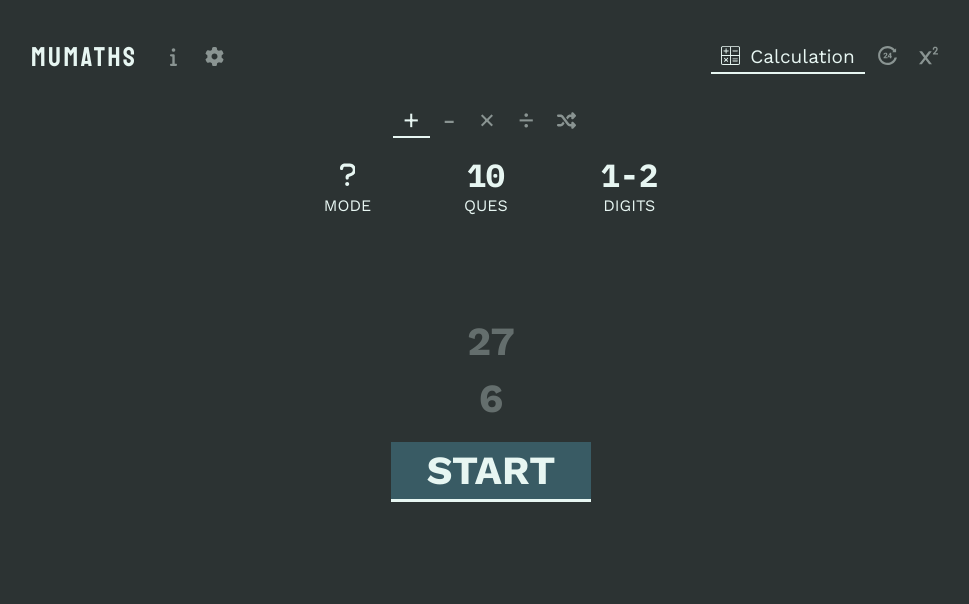
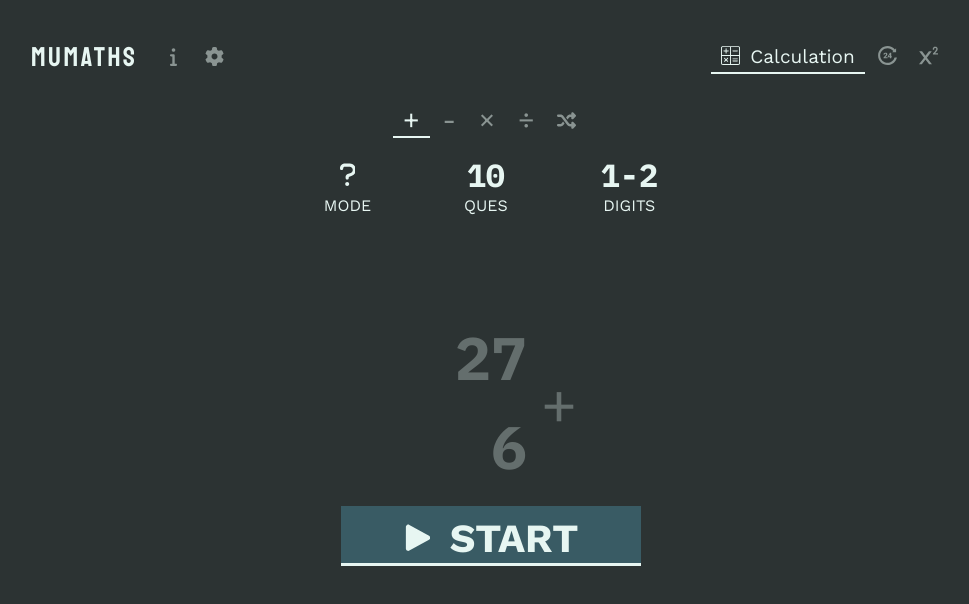
Before and after one commit to tinagrit/mumaths, a React (Vite) app: page /calculation in a window 1280 px wide. Shown: the top 604 px of the page, without its empty margins (149-1118 px from the left). Built offline with nearby package versions, Linux system fonts and the light colour scheme.

Commit message:
gamemode and generator change

```diff
--- a/src/components/icons/index.tsx
+++ b/src/components/icons/index.tsx
@@ -181,3 +181,12 @@ export const RestartIcon = ({ className }: IconProps) => (
     />
   </svg>
 );
+
+export const PlayIcon = ({ className }: IconProps) => (
+  <svg className={className} xmlns="http://www.w3.org/2000/svg" viewBox="0 0 448 512">
+    <path
+      className="main"
+      d="M91.2 36.9c-12.4-6.8-27.4-6.5-39.6 .7S32 57.9 32 72l0 368c0 14.1 7.5 27.2 19.6 34.4s27.2 7.5 39.6 .7l336-184c12.8-7 20.8-20.5 20.8-35.1s-8-28.1-20.8-35.1l-336-184z"
+    />
+  </svg>
+);
--- a/src/components/layout/TopBar.tsx
+++ b/src/components/layout/TopBar.tsx
@@ -19,7 +19,8 @@ export default function TopBar() {
       <div className="section left">
         <div className="logo">
           <Link to="/">
-            <h1 className="title">{lang.metadata.NameDisplay}</h1>
+            <h1 className="title hideOnSmall">{lang.metadata.NameDisplay}</h1>
+            <h1 className="title showOnSmall">{lang.metadata.NameDisplayTiny}</h1>
           </Link>
         </div>
         <div className="menubar nowrap" id="titlemenu">
--- a/src/data/lang.ts
+++ b/src/data/lang.ts
@@ -2,6 +2,7 @@ export const lang = {
   metadata: {
     Name: 'MUMATHS',
     NameDisplay: 'MUMATHS',
+    NameDisplayTiny: 'MM',
     Title: 'MUMATHS',
     SocialTile: 'MUMATHS — Quick Math Games',
     SocialDesc: 'Practice your math skills',
@@ -57,7 +58,8 @@ export const lang = {
     DigitSmall: 'DIGITS',
     CompTitle: 'Competitive',
     CompDesc: 'Make the best time for 10 questions, 1-2 digits',
-    CompSearch: 'Competitive Comp Fixed'
+    CompSearch: 'Competitive Comp Fixed',
+    CompDefault: 'Default'
   }
 } as const;
 
--- a/src/features/calculation/CalculationPage.tsx
+++ b/src/features/calculation/CalculationPage.tsx
@@ -1,6 +1,6 @@
-import { KeyboardEvent, useMemo, useState } from 'react';
+import { KeyboardEvent, useEffect, useMemo, useRef, useState } from 'react';
 import { lang } from '../../data/lang';
-import { GameMode, getDigitOptions, getGameModeOptions } from './hooks/typerOptions';
+import { GameMode, getDigitOptions, getGameModeOptions, getQuestionCompetitiveOptions } from './hooks/typerOptions';
 import { useDocumentTitle } from '../../hooks/useDocumentTitle';
 import { useTyper } from '../../components/typer/TyperProvider';
 import {
@@ -14,7 +14,8 @@ import {
   ScoreFailureIcon,
   ScoreSuccessIcon,
   ShuffleIcon,
-  TimerStatIcon
+  TimerStatIcon,
+  PlayIcon
 } from '../../components/icons';
 import { CalculationSettings, Operation, useCalculationGame } from './hooks/useCalculationGame';
 
@@ -61,6 +62,9 @@ export default function CalculationPage() {
   const [settings, setSettings] = useState<CalculationSettings>(initialSettings);
   const game = useCalculationGame(settings);
 
+  const questionsRef = useRef<HTMLDivElement>(null);
+  const answerRef = useRef<HTMLInputElement>(null);
+
   // displayed string value
   const questionValue = useMemo(() => {
     if (settings.mode === 'time') {
@@ -94,7 +98,7 @@ export default function CalculationPage() {
         }));
 
         if (option.id === 'competitive') {
-          setSettings((prev) => ({ ...prev, digitRange: '1-2', questionLimit: 10, operation: 'shuffle' }));
+          setSettings((prev) => ({ ...prev, digitRange: '2-3', questionLimit: 10, operation: 'shuffle' }));
         }
       }
     });
@@ -102,7 +106,20 @@ export default function CalculationPage() {
 
   // user clicks to choose question limit
   const handleQuestionConfig = () => {
-    if (settings.mode === 'infinity' || settings.mode === 'competitive' || game.isPlaying) return;
+    if (settings.mode === 'infinity' || game.isPlaying) return;
+
+    if (settings.mode == 'competitive') {
+      openTyper({
+        type: 'list',
+        label: lang.gamemode.QuestionTitle,
+        options: getQuestionCompetitiveOptions(settings.questionLimit),
+        onSelect: (option) => {
+          setSettings((prev) => ({ ...prev, questionLimit: Number(option.id) }));
+        }
+      });
+
+      return;
+    }
 
     const isTime = settings.mode === 'time';
     openTyper({
@@ -125,12 +142,12 @@ export default function CalculationPage() {
   };
 
   const handleDigitChange = () => {
-    if (settings.mode === 'competitive' || game.isPlaying) return;
+    if (game.isPlaying) return;
 
     openTyper({
       type: 'list',
       label: lang.gamemode.DigitTitle,
-      options: getDigitOptions(settings.digitRange),
+      options: getDigitOptions(settings.digitRange, settings.mode),
       onSelect: (option) => {
         setSettings((prev) => ({ ...prev, digitRange: option.id }));
       }
@@ -164,7 +181,27 @@ export default function CalculationPage() {
     if (!game.isPlaying) {
       game.startGame();
     }
+
+    if (questionsRef.current && answerRef.current) {
+      const dynamicWidth = Number(answerRef.current.offsetWidth / 2) - Number(questionsRef.current.offsetWidth / 2);
+      document.documentElement.style.setProperty('--padding-right-answer-box', `${dynamicWidth}px`);
+    }
   };
+
+  const operationSymbol = (operation: Operation) => {
+    switch (operation) {
+      case 'addition':
+        return '+';
+      case 'subtraction':
+        return '-';
+      case 'multiplication':
+        return '×';
+      case 'division':
+        return '÷';
+      default:
+        return '';
+    }
+  }
 
   return (
     <>
@@ -181,7 +218,7 @@ export default function CalculationPage() {
                 <a
                   key={operation.id}
                   data-menu={operation.id}
-                  className={className}
+                  className={game.isPlaying ? className + ' inactive' : className}
                   href="#"
                   onClick={(event) => {
                     event.preventDefault();
@@ -198,7 +235,7 @@ export default function CalculationPage() {
               <a
                 key={operation.id}
                 data-menu={operation.id}
-                className={settings.mode === 'competitive' ? className + ' inactive' : className}
+                className={settings.mode === 'competitive' || game.isPlaying ? className + ' inactive' : className}
                 href="#"
                 onClick={(event) => {
                   event.preventDefault();
@@ -212,7 +249,7 @@ export default function CalculationPage() {
         </div>
         <div className="spacer">
           <div
-            className="config"
+            className={"config" + (game.isPlaying ? ' inactive' : '')}
             id="chooseModeBtn"
             role="button"
             tabIndex={0}
@@ -222,7 +259,7 @@ export default function CalculationPage() {
             <p className="desc">{lang.gamemode.ModeSmall}</p>
           </div>
           <div
-            className={"config" + (settings.mode === 'infinity' || settings.mode === 'competitive' ? ' inactive' : '')}
+            className={"config" + (settings.mode === 'infinity' || game.isPlaying ? ' inactive' : '')}
             id="chooseQuesBtn"
             role="button"
             tabIndex={0}
@@ -238,7 +275,7 @@ export default function CalculationPage() {
             </p>
           </div>
           <div
-            className={"config" + (settings.mode === 'competitive' ? ' inactive' : '')}
+            className={"config" + (game.isPlaying ? ' inactive' : '')}
             id="chooseDigitBtn"
             role="button"
             tabIndex={0}
@@ -271,25 +308,29 @@ export default function CalculationPage() {
           </div>
         </div>
 
-        <div id="question" className="fullWhenActive">
-          <h1 id="firstNumber" className="questionNumber firstNumber">
+        <div id="question" className="fullWhenActive" ref={questionsRef}>
+          <h1 id="firstNumber" className="questionNumber firstNumber mono">
             {numberFormatter.format(game.operands[0])}
           </h1>
-          <h1 id="secondNumber" className="questionNumber secondNumber">
+          <p id="operationSymbol" className="mono">{operationSymbol(game.operation)}</p>
+          <h1 id="secondNumber" className="questionNumber secondNumber mono">
             {numberFormatter.format(game.operands[1])}
           </h1>
         </div>
 
+        <div className="answerHolder">
           <input
             type="number"
             id="answer"
             autoComplete="off"
-          placeholder="START"
             value={answer}
             onChange={(event) => setAnswer(event.target.value)}
             onKeyDown={handleAnswerKeyDown}
             onFocus={handleInputFocus}
+            ref={answerRef}
           />
+          <div className="answerCta"><PlayIcon /><p className="hideOnSmall">START</p></div>
+        </div>
 
         <div id="ingameactions" className="onWhenActive">
           <div
--- a/src/features/calculation/hooks/useCalculationGame.ts
+++ b/src/features/calculation/hooks/useCalculationGame.ts
@@ -31,23 +31,47 @@ const parseDigitRange = (range: string) => {
 
 const randomValueForDigits = (digits: number) => {
   if (digits <= 1) {
-    return randomBetween(0, 9);
+    return randomBetween(1, 9);
   }
   const min = 10 ** (digits - 1);
   const max = 10 ** digits - 1;
   return randomBetween(min, max);
 };
 
-const generateOperands = (digitRange: string): [number, number] => {
+const generateOperands = (digitRange: string, divisible: boolean, firstGreater: boolean): [number, number] => {
   const { minDigits, maxDigits } = parseDigitRange(digitRange);
-  const firstDigits = randomBetween(minDigits, maxDigits);
-  const secondDigits = randomBetween(minDigits, maxDigits);
-  const first = randomValueForDigits(firstDigits);
-  let second = randomValueForDigits(secondDigits);
-  if (second === 0) {
-    second = 1;
+  // const firstDigits = randomBetween(minDigits, maxDigits);
+  // const secondDigits = randomBetween(minDigits, maxDigits);
+
+  let a = 0;
+  let b = 0;
+
+  if (divisible) {
+    for (let attempt = 0; attempt < 9999; attempt++) {
+      b = randomValueForDigits(minDigits);
+      if (b === 0) continue;
+
+      const minA = 10 ** (maxDigits - 1);
+      const maxA = 10 ** maxDigits - 1;
+
+      const kMin = Math.ceil(minA / b);
+      const kMax = Math.floor(maxA / b);
+
+      if (kMin > kMax) continue;
+
+      const k = randomBetween(kMin, kMax);
+      a = b * k;
+      break;
+    }
+  } else {
+    a = randomValueForDigits(maxDigits);
+    b = randomValueForDigits(minDigits);
   }
-  return [first, second];
+
+  if (firstGreater && a < b) {
+    return [b, a];
+  }
+  return [a, b];
 };
 
 const pickOperation = (operation: Operation): Operation => {
@@ -74,7 +98,7 @@ const calculateAnswer = (operation: Operation, [a, b]: [number, number]) => {
 
 export function useCalculationGame(settings: CalculationSettings) {
   const [isPlaying, setIsPlaying] = useState(false);
-  const [operands, setOperands] = useState<[number, number]>(() => generateOperands(settings.digitRange));
+  const [operands, setOperands] = useState<[number, number]>(() => generateOperands(settings.digitRange, settings.operation === 'division', false));
   const [currentOperation, setCurrentOperation] = useState<Operation>(pickOperation(settings.operation));
   const [score, setScore] = useState<CalculationScore>({ correct: 0, incorrect: 0 });
   const [questionsAnswered, setQuestionsAnswered] = useState(0);
@@ -84,7 +108,7 @@ export function useCalculationGame(settings: CalculationSettings) {
 
   const prepareNextQuestion = useCallback(() => {
     setCurrentOperation(pickOperation(settings.operation));
-    setOperands(generateOperands(settings.digitRange));
+    setOperands(generateOperands(settings.digitRange, settings.operation === 'division', false));
   }, [settings.digitRange, settings.operation]);
 
   const stopGame = useCallback(() => {
--- a/src/styles/mumaths.css
+++ b/src/styles/mumaths.css
@@ -1,4 +1,8 @@
 @import url('https://fonts.googleapis.com/css2?family=IBM+Plex+Mono:ital,wght@0,300;0,400;0,700;1,300;1,400;1,700&family=Staatliches&family=Work+Sans:ital,wght@0,300;0,400;0,700;0,800;1,300;1,400;1,700;1,800&display=swap');
+
+:root {
+    --padding-right-answer-box: 30px;
+}
 
 body,* {
     margin: 0;
@@ -308,7 +312,7 @@ input[type=number] {
 }
 
 .menubar a.active .texts,
-.menubar a:hover .texts {
+.menubar a:hover:not(.menubar a.inactive) .texts {
     max-width: 150px;
     margin-left: 10px;
     text-decoration: none;
@@ -331,8 +335,12 @@ input[type=number] {
     fill: rgba(var(--neutral));
 }
 
-.menubar a.svg:hover>svg .main {
+.menubar a.svg:not(.inactive):hover>svg .main {
     fill: rgba(var(--accent));
+}
+
+.menubar a.svg.inactive>svg .main {
+    opacity: 0.3;
 }
 
 #topbar .section.right .menubar {
@@ -537,50 +545,97 @@ nav .links .link h2 {
     align-items: center;
 }
 
-@media screen and (max-width: 400px) {
-    #game #ingame .statsvg:not(.keepOnSmall) {
-        display: none;
-    }
-
-    #game #ingame .hideOnSmall {
-        display: none;
-    }
+#game #ingame #question {
+    text-align: end;
+    width: fit-content;
+    margin: 0 auto;
+    font-size: 1.5em;
+    position: relative;
 }
 
-#game #ingame #question {
-    text-align: center;
+#game #ingame #question #operationSymbol {
+    position: absolute;
+    right: -50px;
+    top: 50%;
+    transform: translateY(-50%);
+    font-size: 60px;
 }
 
 #game #ingame #question .questionNumber {
-    font-size: 2.5em;
+    font-size: 60px;
     margin: 10px 0;
+}
+
+#game #ingame .answerHolder {
+    display: block;
+    margin: 0 auto;
+    margin-top: 20px;
+    width: 90%;
+    max-width: 300px;
+    position: relative;
+}
+
+#game #ingame .answerHolder .answerCta {
+    position: absolute;
+    pointer-events: none;
+    left: 50%;
+    top: 50%;
+    transform: translate(-50%, -50%);
+    font-size: 40px;
+    font-weight: bold;
+    text-align: center;
+    transition: font-size 0.25s, opacity 0.25s;
+    width: 100%;
+}
+
+#game #ingame .answerHolder .answerCta svg {
+    display: inline;
+    height: 0.75em;
+    vertical-align: middle;
+    fill: rgba(var(--neutral));
+}
+
+#game #ingame .answerHolder .answerCta p {
+    display: inline;
+    margin-left: 20px;
+    vertical-align: middle;
+}
+
+#game #ingame.active .answerHolder .answerCta {
+    opacity: 0;
+    font-size: 60px;
 }
 
 #game #ingame #answer {
     display: block;
-    margin: 0 auto;
-    margin-top: 20px;
+    margin: 0;
     background-color: rgba(var(--accent));
     color: rgba(var(--neutral));
-    width: 90%;
-    max-width: 200px;
+    width: 100%;
     padding: 5px 30px;
-    font-size: 2.5em;
+    font-size: 40px;
     font-weight: bold;
     text-align: center;
     outline: none;
     border: none;
     border-bottom: 3px solid rgba(var(--neutral));
     cursor: pointer;
+    transition: font-size 0.25s
 }
 
 #game #ingame.active #answer {
     cursor: text;
+    font-family: 'IBM Plex Mono', monospace;
+    font-size: 60px;
+    text-align: end;
+    padding-left: 5px;
+    padding-right: var(--padding-right-answer-box);
 }
 
 #game #ingame #answer::placeholder {
     color: rgba(var(--neutral));
     opacity: 1;
+    text-align: center !important;
     transition: opacity 0.25s;
 }
 
@@ -594,3 +649,29 @@ nav .links .link h2 {
     justify-content: space-evenly;
     align-items: center;
 }
+
+.showOnSmall {
+    display: none;
+}
+
+@media screen and (max-width: 400px) {
+    .hideOnSmall {
+        display: none !important;
+    }
+
+    .showOnSmall {
+        display: block !important;
+    }
+
+    #topbar .logo {
+        margin-right: 0.5em;
+    }
+
+    .menubar a {
+        padding: 0 5px;
+    }
+
+    #game #ingame .statsvg:not(.keepOnSmall) {
+        display: none;
+    }
+}
```
Also changed, not shown: src/features/calculation/hooks/typerOptions.tsx (+34 -2 lines). Lines whose indentation alone changed are shown as unchanged.
